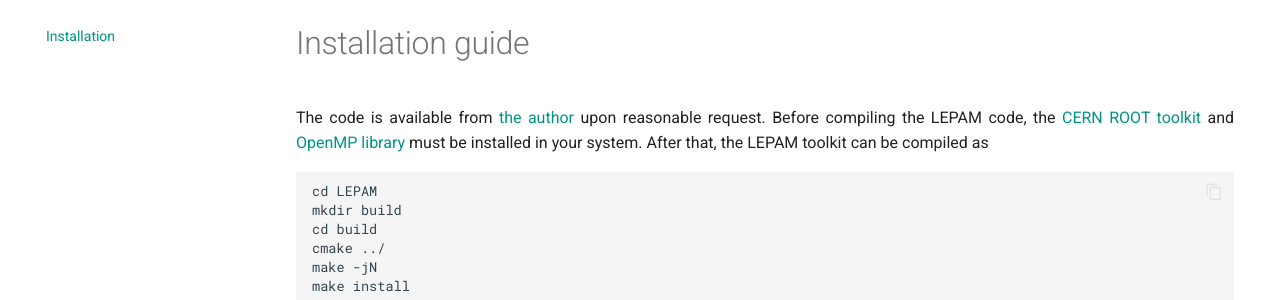
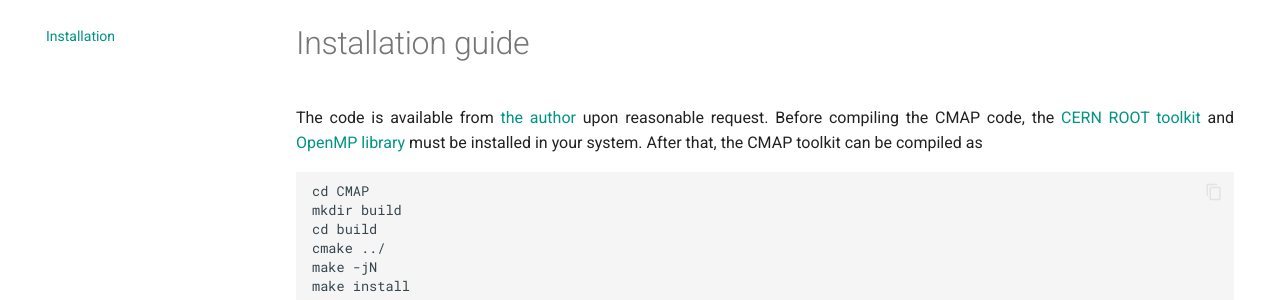
Before and after one commit to YauheniTalochkaN/LEPAM_Docs, an MkDocs documentation site: the page built from docs/install.md, in a window 1280 px wide. Shown: the part 123-423 px from the top of the page. Built offline with MkDocs 1.6.1 and Material for MkDocs 9.7.7, drawn with Linux system fonts in a browser that asks for light colours.

Commit message:
some updates

````diff
--- a/docs/install.md
+++ b/docs/install.md
@@ -1,10 +1,10 @@
 # Installation guide
 <div style="text-align: justify;">
 The code is available from <a href="https://github.com/YauheniTalochkaN"  target="_blank" rel="noopener">the author</a> upon reasonable request.
-Before compiling the LEPAM code, the <a href="https://root.cern/"  target="_blank" rel="noopener">CERN ROOT toolkit</a> and <a href="https://www.openmp.org/"  target="_blank" rel="noopener">OpenMP library</a> must be installed in your system.
-After that, the LEPAM toolkit can be compiled as
+Before compiling the CMAP code, the <a href="https://root.cern/"  target="_blank" rel="noopener">CERN ROOT toolkit</a> and <a href="https://www.openmp.org/"  target="_blank" rel="noopener">OpenMP library</a> must be installed in your system.
+After that, the CMAP toolkit can be compiled as
 ```
-cd LEPAM
+cd CMAP
 mkdir build
 cd build
 cmake ../
````
Also changed, not shown: docs/index.md (+3 -3 lines), docs/images/Logo.PNG (deleted), docs/images/Logo.png (added).
